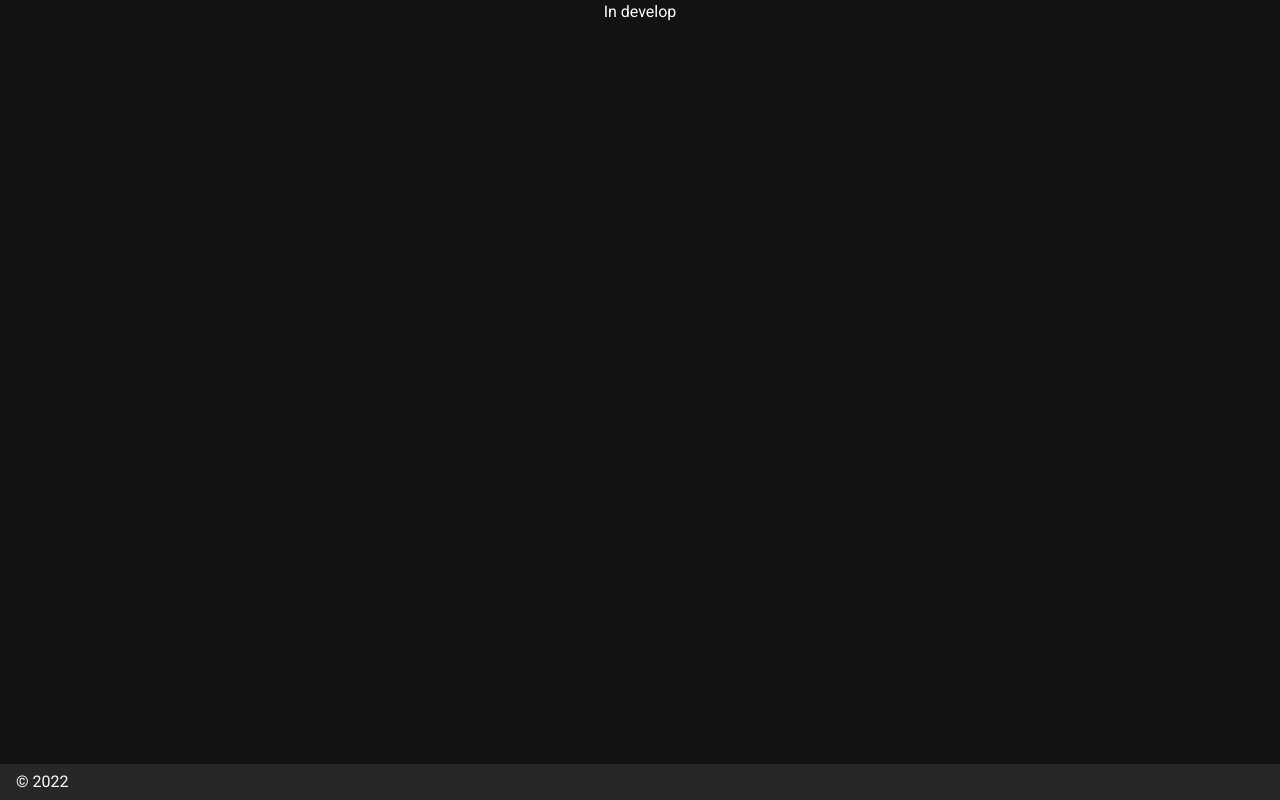
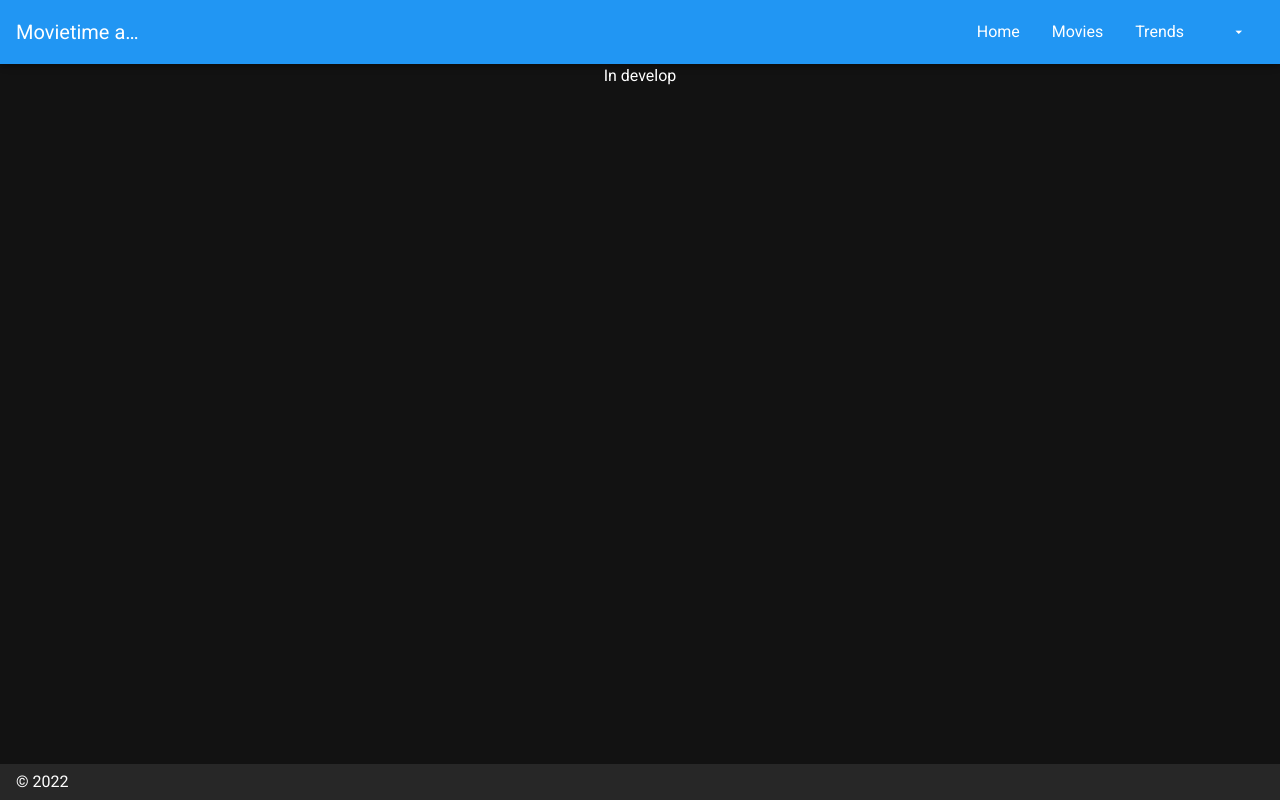
Before and after one commit to iryna-yehorova/movie-spa, a Nuxt app: page / in a window 1280 px wide. Built offline with nearby package versions, Linux system fonts and the light colour scheme.

Commit message:
add Navbar, Language switcher and install i118n

```diff
--- /dev/null
+++ b/components/LanguageSwitcher.vue
@@ -0,0 +1,32 @@
+<template>
+    <v-menu offset-y open-on-hover>
+        <template v-slot:activator="{ on, attrs }">
+            <v-btn class="text-capitalize" v-bind="attrs" v-on="on" text>
+                <div v-if="$vuetify.breakpoint.mdAndUp">
+                    {{ activeLang.name }}
+                    <v-icon small right>mdi-menu-down</v-icon>
+                </div>
+                <div v-else> {{ activeLang.code }} </div>
+            </v-btn>
+        </template>
+        <v-list dense>
+            <v-list-item v-for="(lang, index) in locales" :key="index + 10" @click="activeLang = lang">
+                <v-list-item-title>{{ lang.name }}</v-list-item-title>
+            </v-list-item>
+        </v-list>
+    </v-menu>
+</template>
+
+<script>
+export default {
+    data: () => ({
+        activeLang: {},
+        locales: [
+            { name: 'English', code: 'EN' },
+            { name: 'Deutsch', code: 'DE' },
+            { name: 'Русский', code: 'RU' },
+        ]
+    })
+
+}
+</script>
--- /dev/null
+++ b/components/Navbar.vue
@@ -0,0 +1,59 @@
+<template>
+    <div>
+        <v-navigation-drawer
+            v-if="$vuetify.breakpoint.smAndDown"
+            v-model="drawer"
+            absolute
+            temporary
+            app
+        >
+            <v-list nav dense >
+                <v-list-item-group v-model="group" active-class="deep-blue--text text--white">
+                    <v-list-item  v-for="(item, index) in list"  :key="index">
+                        <v-list-item-title>{{ item.name }}</v-list-item-title>
+                    </v-list-item>
+                </v-list-item-group>
+            </v-list>
+        </v-navigation-drawer>
+
+        <v-app-bar color="blue" dark>
+            <v-app-bar-nav-icon v-if="$vuetify.breakpoint.smAndDown" @click="drawer = !drawer"></v-app-bar-nav-icon>
+            <v-app-bar-title>Movietime app</v-app-bar-title>
+
+            <v-spacer></v-spacer>
+
+            <v-list class="d-flex py-0" color="blue" v-if="$vuetify.breakpoint.mdAndUp">
+                <v-list-item  v-for="(item, index) in list"  :key="index">
+                    <v-list-item-title>{{ item.name }}</v-list-item-title>
+                </v-list-item>
+            </v-list>
+
+            <LanguageSwitcher />
+        </v-app-bar>
+    </div>
+</template>
+
+<script>
+import LanguageSwitcher from './LanguageSwitcher.vue'
+
+export default {
+    components: {
+        LanguageSwitcher
+    },
+    data() {
+        return {
+            group: null,
+            list: [
+                { name: 'Home' },
+                { name: 'Movies' },
+                { name: 'Trends'}
+            ],
+            drawer: false
+        }
+    }
+}
+</script>
+
+<style>
+
+</style>
--- a/layouts/default.vue
+++ b/layouts/default.vue
@@ -1,7 +1,9 @@
 <template>
   <v-app>
+    <Navbar />
+
     <v-main>
-      <v-container>
+      <v-container fluid>
         <Nuxt />
       </v-container>
     </v-main>
@@ -15,7 +17,12 @@
 </template>
 
 <script>
+import Navbar from '../components/Navbar.vue'
+
 export default {
+  components: {
+    Navbar
+  },
   name: 'DefaultLayout',
 }
 </script>
--- a/package.json
+++ b/package.json
@@ -9,6 +9,7 @@
     "generate": "nuxt generate"
   },
   "dependencies": {
+    "@nuxtjs/i18n": "^7.2.2",
     "core-js": "^3.19.3",
     "nuxt": "^2.15.8",
     "vue": "^2.6.14",
```
Also changed, not shown: 1 other file (tests, documents, lock files or other folders).
